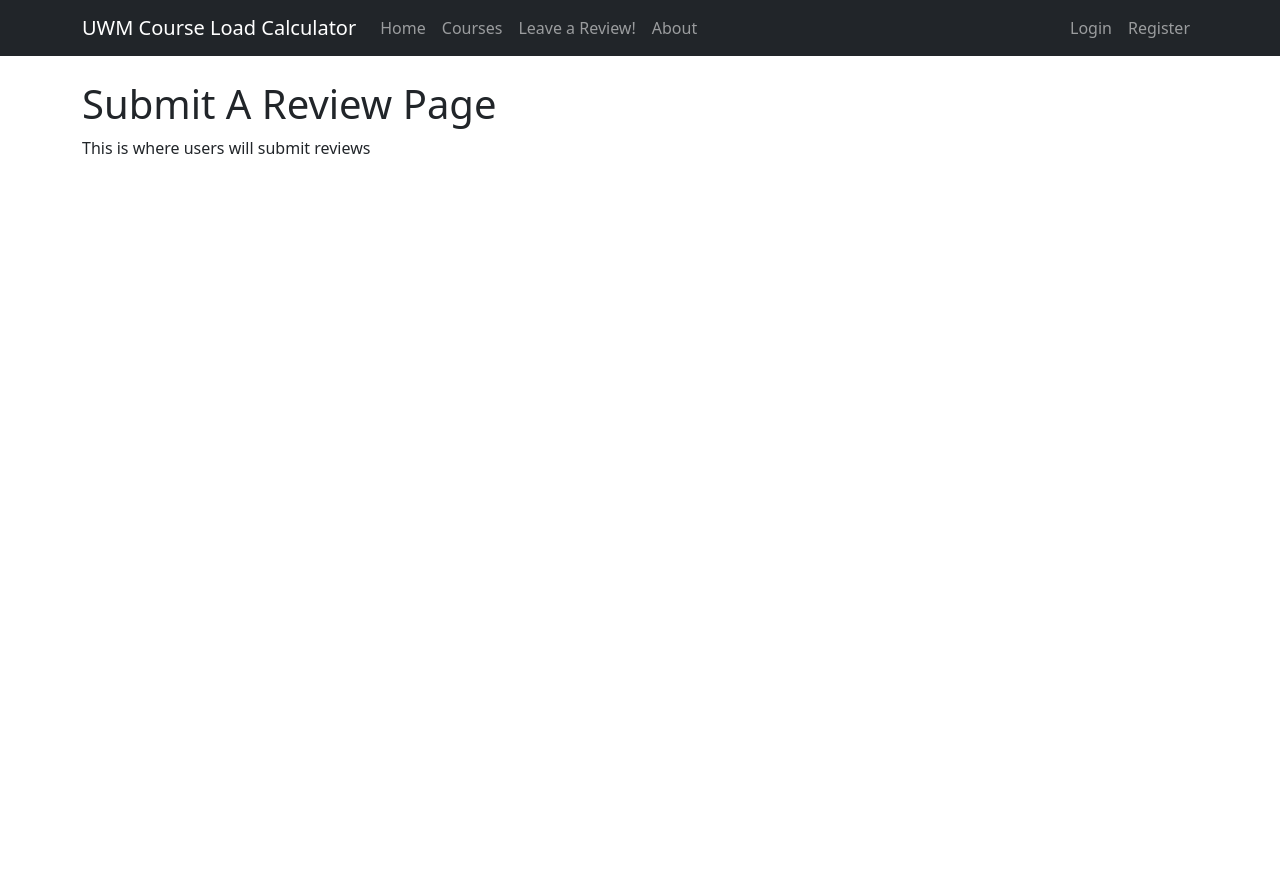
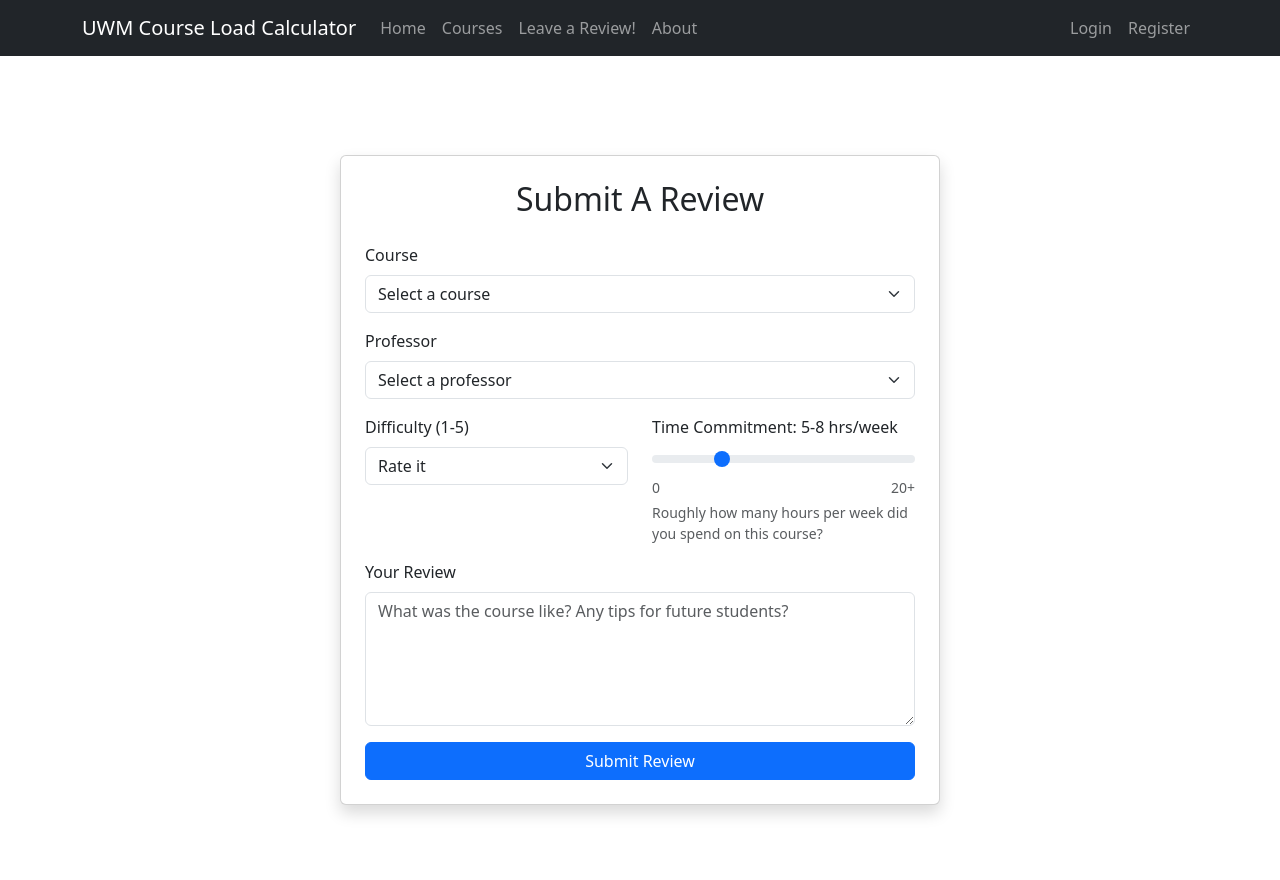
Before and after one commit to hoffm673/CapstoneProject, a Django app: page /review/ in a window 1280 px wide. Before the commit the page ends 154 px from the top, so only its background shows below. Run offline with Django 5.2, Linux system fonts and the light colour scheme; data comes from the database, SQL or seed files in the repository.

Commit message:
Review form v2 + Coursepage wire framing

```diff
--- a/main/views.py
+++ b/main/views.py
@@ -2,6 +2,8 @@ from django.shortcuts import render, redirect
 from django.contrib.auth import authenticate, login
 from .models import User
 from .models import Review
+from .models import Course, Professor
+
 
 def home(request):
     # Fetch the 2 most recent reviews, ordered by date and id descending
@@ -16,11 +18,19 @@ def home(request):
     })
 
 def review(request):
-    return render(request, 'review.html')
+    courses = Course.objects.all().order_by('course_code')
+    professors = Professor.objects.all().order_by('professor_name')
+
+    return render(request, 'review.html', {
+        'courses': courses,
+        'professors': professors,
+    })
 
 def search(request):
-    return render(request, 'search.html')
-
+    courses = Course.objects.prefetch_related('course_professors').order_by('course_code')
+    return render(request, 'search.html', {
+        'courses': courses
+    })
 def about(request):
     return render(request, "about.html")
 
--- a/templates/review.html
+++ b/templates/review.html
@@ -1,18 +1,116 @@
-
 {% extends "base.html" %}
 {% load static %}
-<!DOCTYPE html>
+
+{% block title %}Submit A Review{% endblock %}
+
 {% block content %}
-<html lang="en">
-<head>
-    <meta charset="UTF-8">
-    <title>Submit A Review</title>
-</head>
-<body>
 
-    <h1>Submit A Review Page</h1>
-    <p>This is where users will submit reviews</p>
+<div class="container d-flex justify-content-center align-items-center min-vh-100">
 
-</body>
-</html>
+    <div class="card shadow p-4" style="width: 100%; max-width: 600px;">
+
+        <h2 class="text-center mb-4">Submit A Review</h2>
+
+        {% if error %}
+            <div class="alert alert-danger">
+                {{ error }}
+            </div>
+        {% endif %}
+
+        {% if success %}
+            <div class="alert alert-success">
+                {{ success }}
+            </div>
+        {% endif %}
+
+        <form method="POST">
+            {% csrf_token %}
+
+            <div class="mb-3">
+                <label for="course" class="form-label">Course</label>
+                <select class="form-select" id="course" name="course" required>
+                    <option value="" selected disabled>Select a course</option>
+                    {% for course in courses %}
+                        <option value="{{ course.id }}">{{ course.course_code }} - {{ course.course_name }}</option>
+                    {% endfor %}
+                </select>
+            </div>
+
+            <div class="mb-3">
+                <label for="professor" class="form-label">Professor</label>
+                <select class="form-select" id="professor" name="professor" required>
+                    <option value="" selected disabled>Select a professor</option>
+                    {% for professor in professors %}
+                        <option value="{{ professor.id }}">{{ professor.professor_name }}</option>
+                    {% endfor %}
+                </select>
+            </div>
+
+            <div class="row mb-3">
+    <div class="col">
+        <label for="difficulty_score" class="form-label">Difficulty (1-5)</label>
+        <select class="form-select" id="difficulty_score" name="difficulty_score" required>
+            <option value="" selected disabled>Rate it</option>
+            {% for i in "12345" %}
+                <option value="{{ i }}">{{ i }}</option>
+            {% endfor %}
+        </select>
+    </div>
+
+    <div class="col">
+        <label for="time_score" class="form-label">
+            Time Commitment: <span id="time_score_display">5-8</span> hrs/week
+        </label>
+        <input
+            type="range"
+            class="form-range"
+            id="time_score"
+            name="time_score"
+            min="0"
+            max="20"
+            step="1"
+            value="5"
+            oninput="updateTimeDisplay(this.value)"
+            required
+        >
+        <div class="d-flex justify-content-between text-muted small">
+            <span>0</span>
+            <span>20+</span>
+        </div>
+        <div class="form-text">Roughly how many hours per week did you spend on this course?</div>
+    </div>
+</div>
+
+    <script>
+    const TIME_BUFFER = 3; // hours added on top of the lower bound for display only
+
+    function updateTimeDisplay(value) {
+        const lower = parseInt(value, 10);
+        const upper = lower + TIME_BUFFER;
+        document.getElementById('time_score_display').textContent = `${lower}-${upper}`;
+    }
+    </script>
+
+            <div class="mb-3">
+                <label for="review_text" class="form-label">Your Review</label>
+                <textarea
+                    class="form-control"
+                    id="review_text"
+                    name="review_text"
+                    rows="5"
+                    placeholder="What was the course like? Any tips for future students?"
+                    required
+                ></textarea>
+            </div>
+
+            <button type="submit" class="btn btn-primary w-100">
+                Submit Review
+            </button>
+
+        </form>
+
+    </div>
+
+</div>
+
 {% endblock %}
```
Also changed, not shown: templates/search.html (+73 -13 lines).
